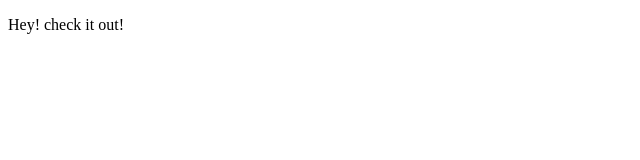
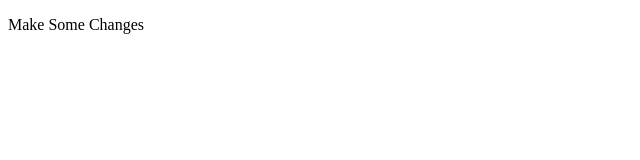
Before and after one commit to habtamugd/hdg.github.io, a plain HTML site: page index.html in a window 1280 px wide. Shown: the full height of the page, 0-640 px from the left. Drawn offline with Linux system fonts and the light colour scheme.

Commit message:
Change to text

```diff
--- a/index.html
+++ b/index.html
@@ -5,6 +5,6 @@
   </head>
 
   <body>
-    <p>Hey! check it out!</P>
+    <p>Make Some Changes</P>
   </body>
 </html>
```
